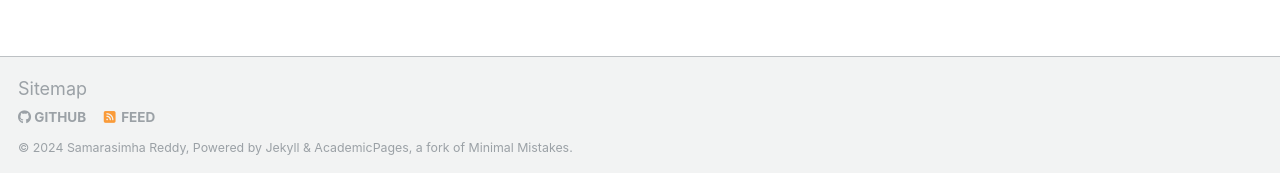
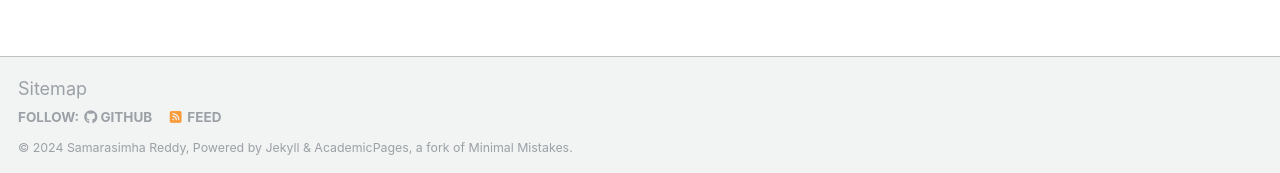
Before and after one commit to samarasimhapeyala/samarasimhapeyala.github.io, a Jekyll site: the page built from _pages/about.md, in a window 1280 px wide and 900 px high, scrolled down 578 px. Shown: the part 724-897 px from the top of the window. Built offline with Jekyll 4.4.1, drawn with Linux system fonts in a browser that asks for light colours; a script that is not in the unit is left out.

Commit message:
Update footer.html

```diff
--- a/_includes/footer.html
+++ b/_includes/footer.html
@@ -4,11 +4,13 @@
 <div class="page__footer-follow">
   <ul class="social-icons">
     {% if site.data.ui-text[site.locale].follow_label %}
+      <li><strong>{{ site.data.ui-text[site.locale].follow_label }}</strong></li>
     {% endif %}
     {% if site.author.github %}
       <li><a href="http://github.com/{{ site.author.github }}"><i class="fab fa-github" aria-hidden="true"></i> GitHub</a></li>
     {% endif %}
     {% if site.author.bitbucket %}
+      <li><a href="http://bitbucket.org/{{ site.author.bitbucket }}"><i class="fab fa-bitbucket" aria-hidden="true"></i> Bitbucket</a></li>
     {% endif %}
     {% if site.atom_feed.hide != true %}
     <li><a href="{% if site.atom_feed.path %}{{ site.atom_feed.path }}{% else %}{{ base_path }}/feed.xml{% endif %}"><i class="fa fa-fw fa-rss-square" aria-hidden="true"></i> {{ site.data.ui-text[site.locale].feed_label | default: "Feed" }}</a></li>
```
